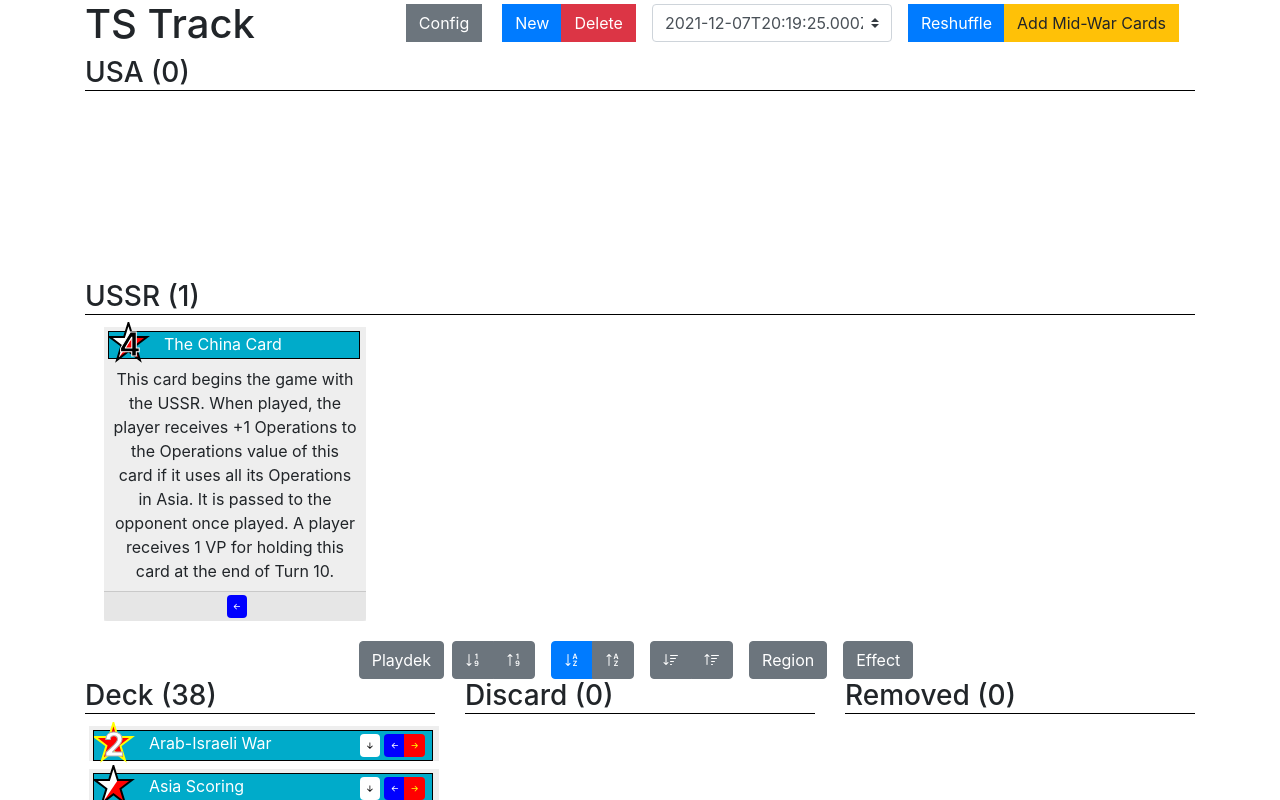
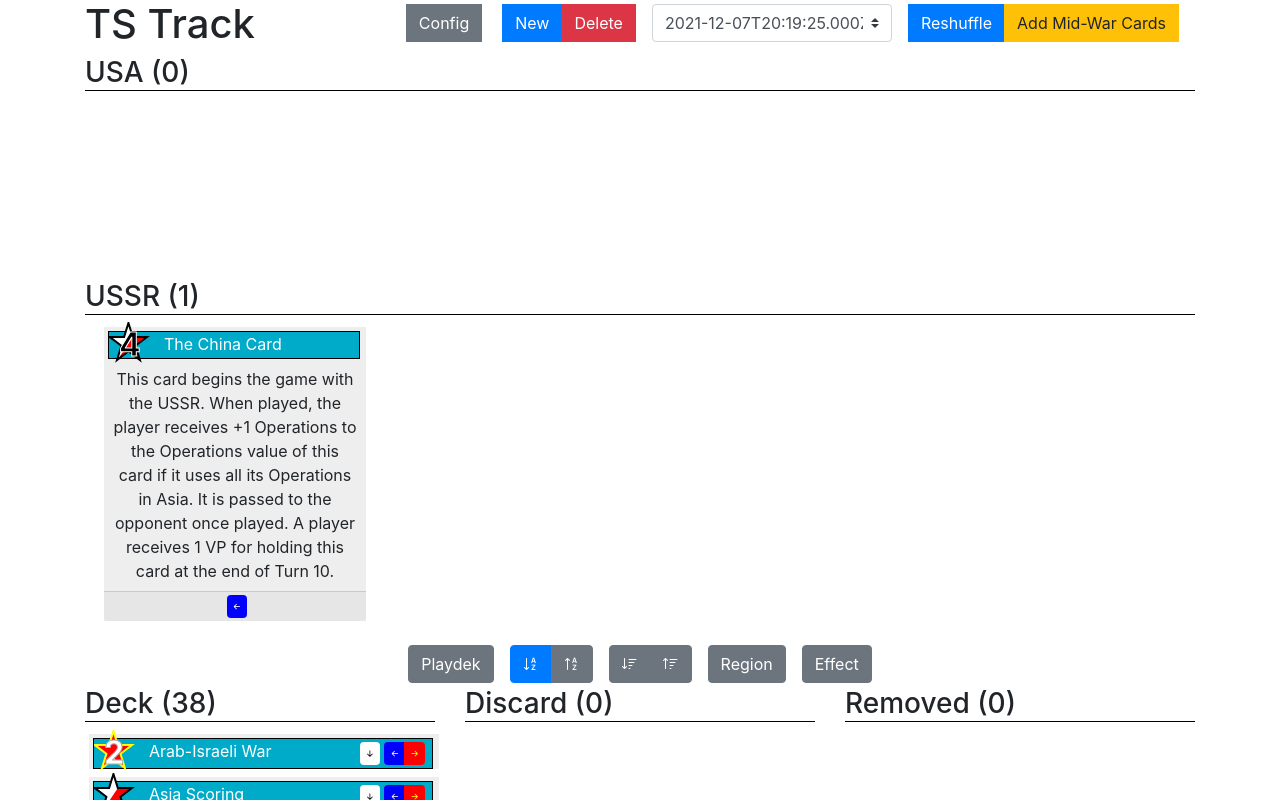
Before and after one commit to kingcoyote/twilight, a Vue app: page / in a window 1280 px wide. Shown: the top 800 px of the page. Built offline with nearby package versions, Linux system fonts and the light colour scheme.

Commit message:
Adjusting column sizing to show hands better on mobile, slightly fixing margins around sort buttons, removing card number sort. Fixes #22

```diff
--- a/src/App.vue
+++ b/src/App.vue
@@ -61,32 +61,32 @@
       </b-col>
     </b-row>
     <b-row v-if="settings.view == 'Slim'" class="justify-content-center mb-3">
-      <b-col class="col-sm-4">
+      <b-col class="col-12 col-md-4 col-sm-6">
         <h3>USA ({{ usaCards.length }})</h3>
         <TSCard v-for='card in usaCards' :key=card.number :card=card display="min"/>
       </b-col>
-      <b-col class="col-sm-4">
+      <b-col class="col-12 col-md-4 col-sm-6">
         <h3>USSR ({{ ussrCards.length }})</h3>
         <TSCard v-for='card in ussrCards' :key=card.number :card=card display="min"/>
       </b-col>
     </b-row>
-    <b-row>
-      <b-button-toolbar class="mx-auto">
-        <b-button :variant="isSort('playdek', 'asc') ? 'primary' : 'secondary'" @click="setSort('playdek', 'asc')">Playdek</b-button>
-        <b-button-group class="mx-2">
+    <b-row class="mx-auto">
+      <b-button-toolbar class="mx-auto text-center">
+        <b-button :variant="isSort('playdek', 'asc') ? 'primary' : 'secondary'" class="mx-2 my-1" @click="setSort('playdek', 'asc')">Playdek</b-button>
+        <!-- <b-button-group class="mx-2">
           <b-button :variant="isSort('number', 'asc') ? 'primary' : 'secondary'" @click="setSort('number', 'asc')"><i class="bi-sort-numeric-down"></i></b-button>
           <b-button :variant="isSort('number', 'desc') ? 'primary' : 'secondary'" @click="setSort('number', 'desc')"><i class="bi-sort-numeric-up"></i></b-button>
-        </b-button-group>
-        <b-button-group class="mx-2">
+        </b-button-group> -->
+        <b-button-group class="mx-2 my-1">
           <b-button :variant="isSort('alpha', 'asc') ? 'primary' : 'secondary'" @click="setSort('alpha', 'asc')"><i class="bi-sort-alpha-down"></i></b-button>
           <b-button :variant="isSort('alpha', 'desc') ? 'primary' : 'secondary'" @click="setSort('alpha', 'desc')"><i class="bi-sort-alpha-up"></i></b-button>
         </b-button-group>
-        <b-button-group class="mx-2">
+        <b-button-group class="mx-2 my-1">
           <b-button :variant="isSort('ops', 'asc') ? 'primary' : 'secondary'" @click="setSort('ops', 'asc')"><i class="bi-sort-down"></i></b-button>
           <b-button :variant="isSort('ops', 'desc') ? 'primary' : 'secondary'" @click="setSort('ops', 'desc')"><i class="bi-sort-up"></i></b-button>
         </b-button-group>
-        <b-button class="mx-2" :variant="group == 'region' ? 'primary' : 'secondary'" @click="setGroup('region')">Region</b-button>
-        <b-button class="mx-2" :variant="group == 'effect' ? 'primary' : 'secondary'" @click="setGroup('effect')">Effect</b-button>
+        <b-button class="mx-2 my-1" :variant="group == 'region' ? 'primary' : 'secondary'" @click="setGroup('region')">Region</b-button>
+        <b-button class="mx-2 my-1" :variant="group == 'effect' ? 'primary' : 'secondary'" @click="setGroup('effect')">Effect</b-button>
       </b-button-toolbar>
     </b-row>
     <b-row id="stacks" class="mb-3">
```
